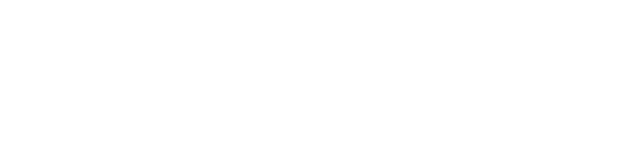
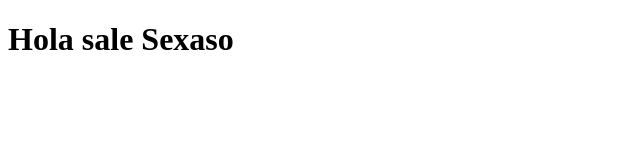
Before and after one commit to MiguelfFNC/formularioOpinion, a plain HTML site: page index.html in a window 1280 px wide. Shown: the whole page, without its empty margins (0-640 px from the left). Drawn offline with Linux system fonts and the light colour scheme.

```diff
--- a/index.html
+++ b/index.html
@@ -6,6 +6,6 @@
     <title>Document</title>
 </head>
 <body>
-
+    <h1> Hola sale Sexaso</h1>
 </body>
 </html>
```
